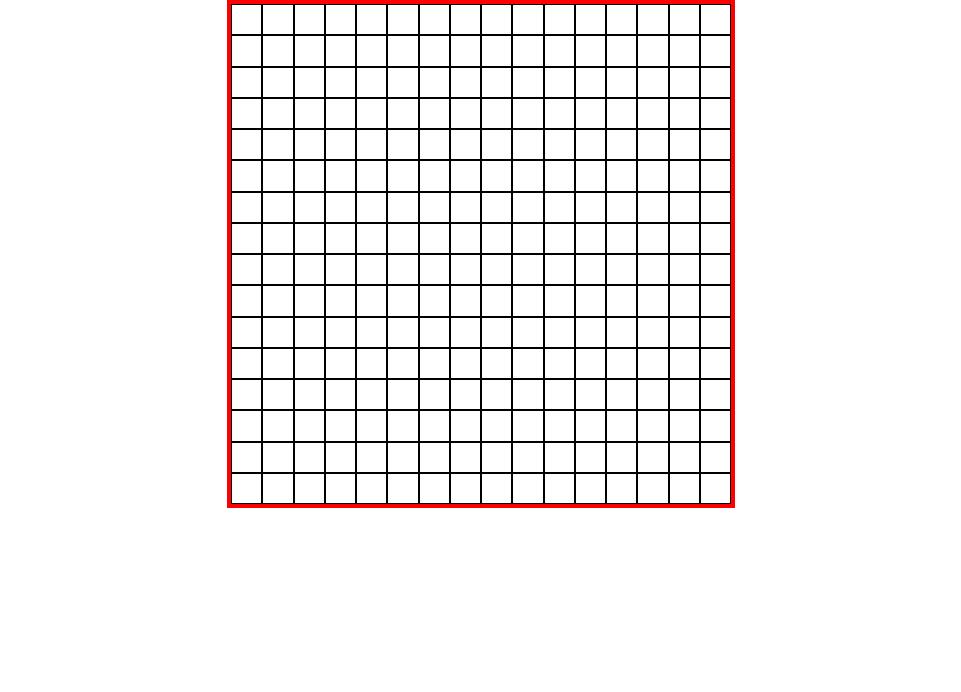
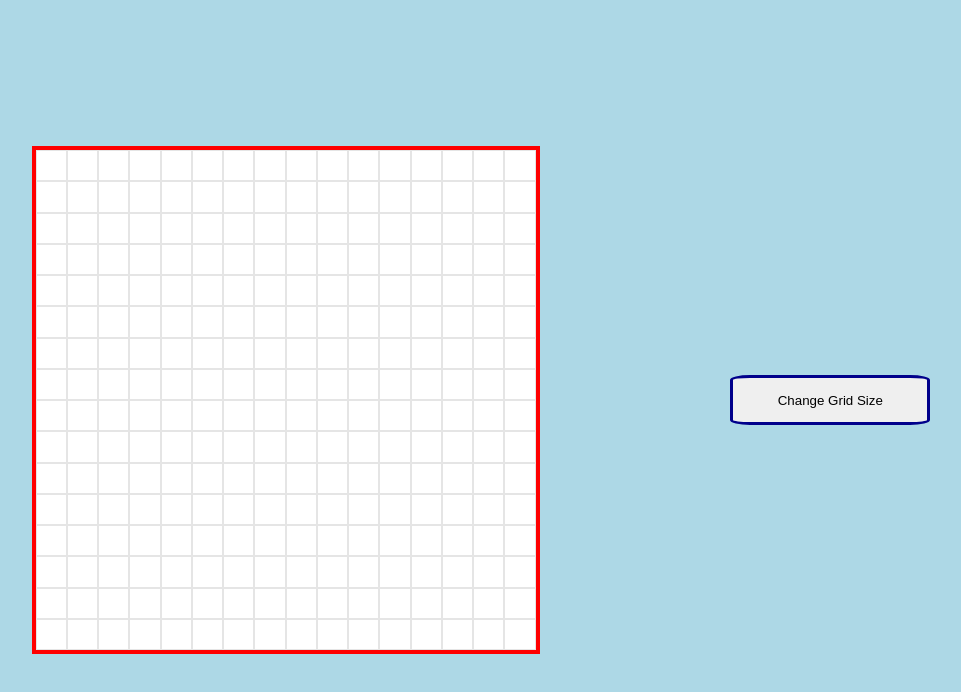
Before and after one commit to anirveshman/Etch-a-Sketch, a plain HTML site: page index.html in a window 1280 px wide. Shown: the whole page, without its empty margins (159-1120 px from the left). Drawn offline with Linux system fonts and the light colour scheme.

Commit message:
Added a change grid size button

```diff
--- a/index.html
+++ b/index.html
@@ -13,5 +13,6 @@
 
     </div>
 
+    <button id="input">Change Grid Size</button>
 </body>
 </html>
--- a/javascript.js
+++ b/javascript.js
@@ -1,25 +1,64 @@
+function createGrid(col, row) {
+
+    let grid = document.createElement("div");
+
+    grid.classList.add("grid");
+
     let i = 0, j = 0;
 
     let cont = document.querySelector(".container");
 
-for (i=0;i<16;i++)
+    cont.appendChild(grid);
+
+    for (i=0;i<col;i++)
     {
         let column_item = document.createElement("div");
 
         column_item.classList.add("column-item");
 
-    for (j=0;j<16;j++)
+        for (j=0;j<row;j++)
         {
             let row_item = document.createElement("div");
 
             row_item.classList.add("row-item");
 
+            row_item.style.opacity = 0.1;
+
             row_item.addEventListener("mouseover", (event) => {
                 row_item.style.backgroundColor = "black";
+
+                let x = parseFloat(row_item.style.opacity);
+
+                if (x<1) row_item.style.opacity = x + 0.2;
             })
 
             column_item.appendChild(row_item);
         }
 
-    cont.appendChild(column_item);
+        grid.appendChild(column_item);
     }
+}
+
+function deleteGrid() {
+    let cont = document.querySelector(".container");
+
+    let grid = document.querySelector(".grid");
+
+    cont.removeChild(grid);
+}
+
+let button = document.querySelector("#input");
+
+button.addEventListener("click", () => {
+    let gridSize = prompt("Enter a grid size between 15 and 100: ");
+
+    if(gridSize<15 || gridSize>100 || !Number.isInteger(Number(gridSize))) {
+        alert("Invalid input");
+        return;}
+
+    deleteGrid();
+
+    createGrid(Number(gridSize), Number(gridSize));
+})
+
+createGrid(16,16);
--- a/styles.css
+++ b/styles.css
@@ -4,14 +4,34 @@
     padding: 0px;
 }
 
+body {
+    display: flex;
+    justify-content: space-evenly;
+    align-items: center;
+    height: 100vh;
+    background-color: lightblue;
+}
+
+.grid {
+    flex: 1 1 0;
+    display: flex;
+    flex-direction: column;
+    margin: 0 auto;
+}
 
 .container {
     border: 4px solid red;
     display: flex;
-    flex-direction: column;
+    background-color: white;
     width: 500px;
     height: 500px;
-    margin: auto;
+}
+
+#input {
+    border: 3px solid darkblue;
+    border-radius: 10%;
+    width: 200px;
+    height: 50px;
 }
 
 .column-item {
@@ -21,6 +41,5 @@
 
 .row-item {
     flex: 1 1 0;
-
     border: 1px solid black;
 }
```
Lines whose indentation alone changed are shown as unchanged.
